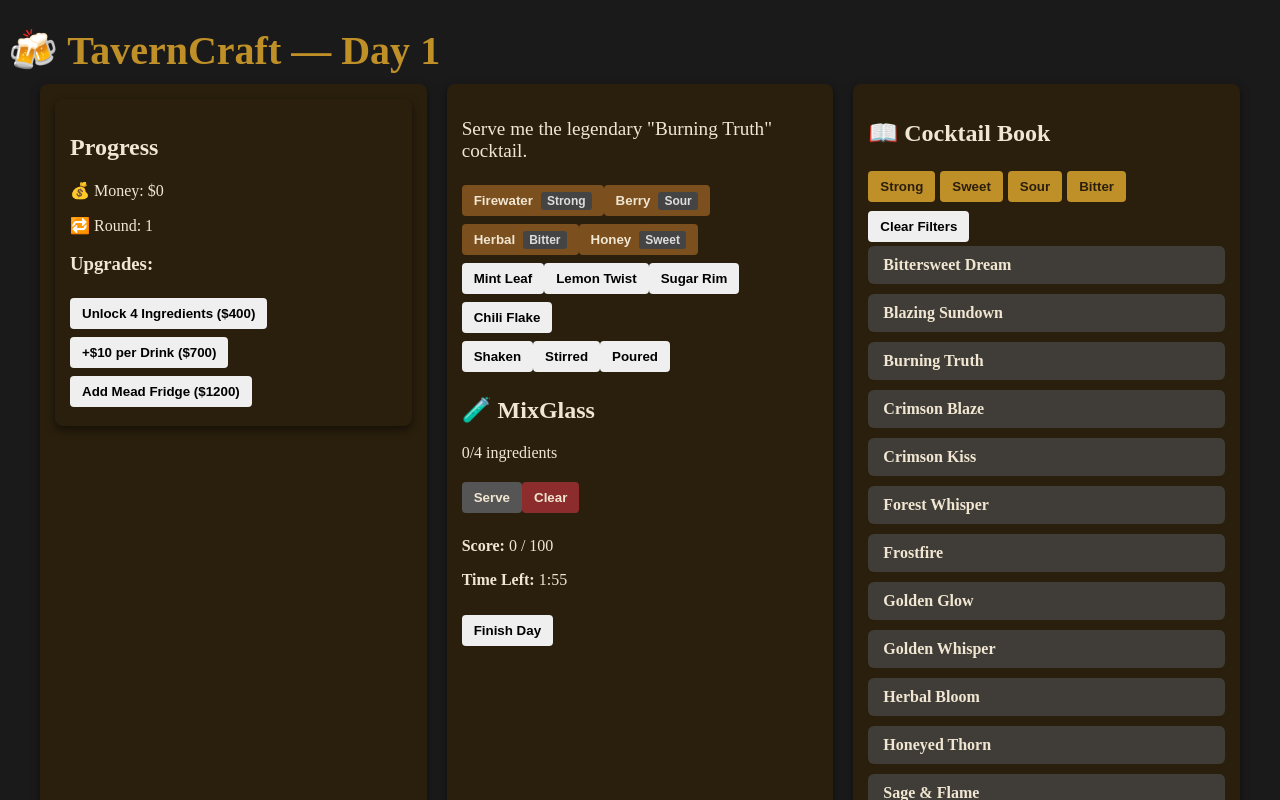
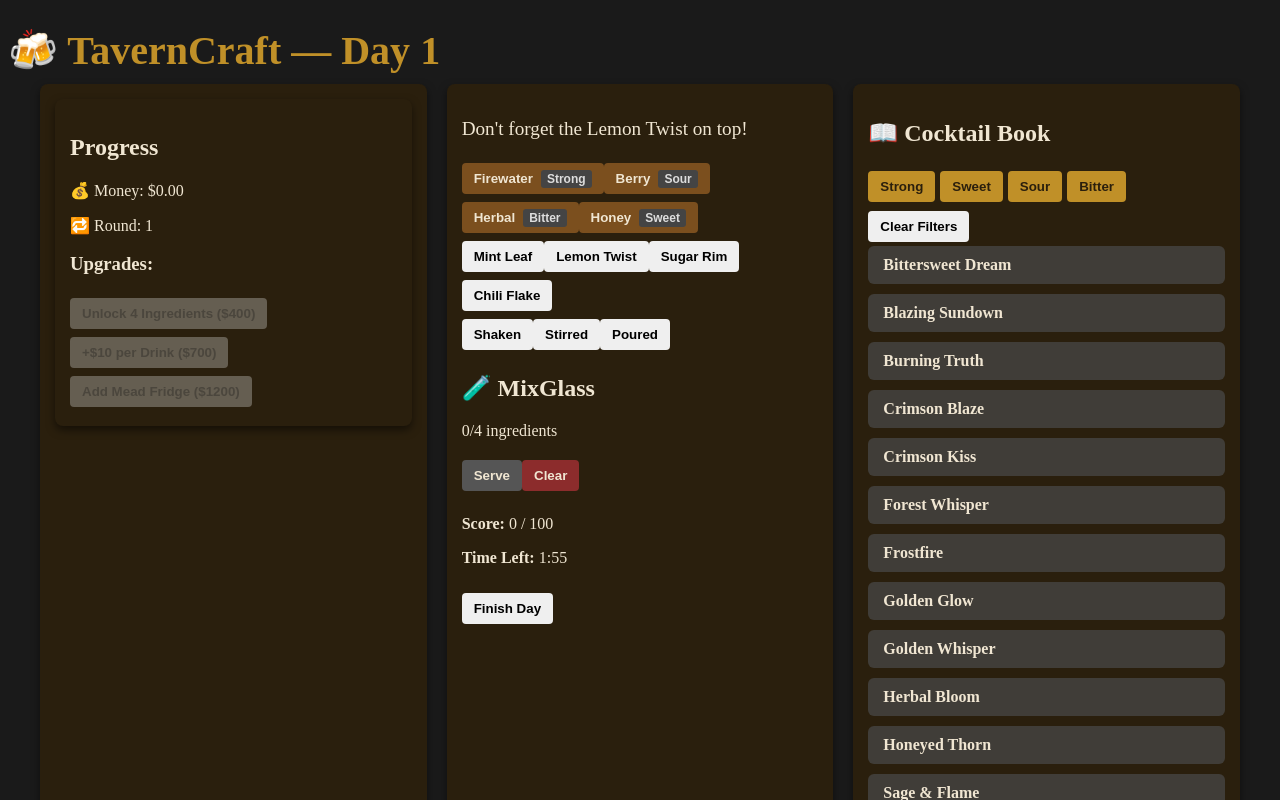
Before and after one commit to JenWillems/Tavern_test, a React (Vite) app: page / in a window 1280 px wide. Shown: the top 800 px of the page. Built offline with nearby package versions, Linux system fonts and the light colour scheme.

Commit message:
fixed buggs with money + added comments+ added working garnishes and serving

```diff
--- a/src/App.jsx
+++ b/src/App.jsx
@@ -27,6 +27,16 @@ export default function App() {
     const [garnish, setGarnish] = useState(null);
     const [prepMethod, setPrepMethod] = useState(null);
     const [mission, setMission] = useState(() => getRandomMission());
+
+    // Day/report state
+    const [day, setDay] = useState(1);
+    const [showReport, setShowReport] = useState(false);
+
+    // Move the useEffect after day state is initialized
+    useEffect(() => {
+        setMission(getRandomMission());
+    }, [day]);
+
     const [score, setScore] = useState(0);
     const [timeLeft, setTimeLeft] = useState(120);
     const [drinksServed, setDrinksServed] = useState(0);
@@ -35,19 +45,12 @@ export default function App() {
     const [selectedFilters, setSelectedFilters] = useState([]);
     const [selectedCocktail, setSelectedCocktail] = useState(null);
 
-    // Day/report state
-    const [day, setDay] = useState(1);
-    const [showReport, setShowReport] = useState(false);
-
     const progressRef = useRef();
 
     // 3) Handler to receive money updates from GameProgress
-    // You had this part wrongly in main body, so let's create a callback:
-    const handleMoneyChange = useCallback(() => {
-        const { moneyEarned, totalCost } = getScoreData(drinksServed);
-        setMoney((prevMoney) => prevMoney + moneyEarned - totalCost);
-    }, [drinksServed]);
-
+    const handleMoneyChange = useCallback((amount) => {
+        setMoney(prevMoney => prevMoney + amount);
+    }, []);
 
     // Timer effect: countdown unless report is showing
     useEffect(() => {
@@ -94,18 +97,18 @@ export default function App() {
 
     // Serve the drink
     const handleServe = useCallback(() => {
-        const pts = evaluateDrink(mixGlass, mission);
+        const pts = evaluateDrink(mixGlass, mission, garnish, prepMethod);
         if (pts > 0) {
             alert(`✅ Served! +${pts} gold.`);
             setScore((s) => s + pts);
             setDrinksServed((n) => n + 1);
-            progressRef.current?.earnMoney(pts);
+            progressRef.current?.changeMoney(pts);
         } else {
             alert(`❌ Drink didn't meet requirements. No gold awarded.`);
         }
         resetMix();
         setMission(getRandomMission());
-    }, [mixGlass, mission, resetMix]);
+    }, [mixGlass, mission, garnish, prepMethod, resetMix]);
 
     // Finish Day early
     const handleFinishDay = useCallback(() => {
@@ -113,20 +116,21 @@ export default function App() {
     }, []);
 
     // Next Day: hide report, reset bar, increment day
-    const handleNextDay = useCallback(() => {
+    const handleNextDay = useCallback((newBalance) => {
         setShowReport(false);
         setDay((d) => d + 1);
         setTimeLeft(120);
         resetMix();
         setMission(getRandomMission());
         setDrinksServed(0);
+        setMoney(typeof newBalance === 'number' ? newBalance : 0);
     }, [resetMix]);
 
     // Upgrades & fridge from sidebar
     const handleUpgrade = useCallback((type) => console.log('Upgrade:', type), []);
 
     const handleUseFridge = useCallback(() => {
-        progressRef.current?.earnMoney();
+        progressRef.current?.changeMoney();
         resetMix();
         setMission(getRandomMission());
     }, [resetMix]);
@@ -166,6 +170,7 @@ export default function App() {
                         onUpgrade={handleUpgrade}
                         onUseFridge={handleUseFridge}
                         onMoneyChange={handleMoneyChange}
+                        totalMoney={money}
                     />
                 </aside>
 
@@ -330,7 +335,12 @@ export default function App() {
             </div>
 
             {/* End-of-day report modal */}
-            {showReport && <FinanceReport day={day} drinksServed={drinksServed} onNextDay={handleNextDay} />}
+            {showReport && <FinanceReport
+                day={day}
+                drinksServed={drinksServed}
+                currentMoney={money}
+                onNextDay={handleNextDay}
+            />}
         </div>
     );
 }
--- a/src/GameLogic.js
+++ b/src/GameLogic.js
@@ -1,8 +1,11 @@
-// GameLogic.js
+// GameLogic.js - Core game mechanics and mission generation
 import { cocktailRecipes } from './CocktailData';
 
+// ============= Game Constants =============
+
 /**
- * List of available base ingredients with their flavor types
+ * Base ingredients available in the game
+ * Each has a name and associated flavor type
  */
 export const INGREDIENTS = [
     { name: 'Firewater', type: 'Strong' },
@@ -12,7 +15,8 @@ export const INGREDIENTS = [
 ];
 
 /**
- * List of optional garnishes
+ * Available garnishes for drink decoration
+ * Affects drink evaluation for certain missions
  */
 export const GARNISHES = [
     { name: 'Lemon Twist' },
@@ -22,14 +26,21 @@ export const GARNISHES = [
 ];
 
 /**
- * Core flavor categories
+ * Core flavor categories that define drink characteristics
  */
-export const TYPES = ['Sweet','Sour','Strong','Bitter'];
+export const TYPES = ['Sweet', 'Sour', 'Strong', 'Bitter'];
 
 /**
- * Helper: pick a random element from an array
- * @param {Array} arr
- * @returns random element or null
+ * Available drink preparation methods
+ */
+export const PREP_METHODS = ['Shaken', 'Stirred', 'Poured'];
+
+// ============= Helper Functions =============
+
+/**
+ * Pick a random element from an array
+ * @param {Array} arr - Source array
+ * @returns {*} Random element or null if array is empty
  */
 const randomItem = arr =>
     Array.isArray(arr) && arr.length
@@ -37,9 +48,9 @@ const randomItem = arr =>
         : null;
 
 /**
- * Helper: shuffle and take N types
- * @param {number} count
- * @returns {string[]} random subset of TYPES
+ * Get a random subset of flavor types
+ * @param {number} count - Number of types to return
+ * @returns {string[]} Array of randomly selected types
  */
 const getRandomTypes = count =>
     TYPES
@@ -48,117 +59,217 @@ const getRandomTypes = count =>
         .slice(0, count);
 
 /**
- * Helper: pick a random base ingredient
- * @returns ingredient object
+ * Get a random ingredient from available ingredients
+ * @returns {Object} Random ingredient object
  */
 const getRandomIngredient = () => randomItem(INGREDIENTS);
 
+// ============= Drink Evaluation =============
 
 /**
- * Evaluate a mixGlass against the given mission, returning points
- * @param {{name:string,type:string}[]} mixGlass
- * @param {Object} mission
- * @returns {number} score earned
+ * Evaluate a drink against the current mission requirements
+ * Returns points earned based on how well the drink matches the mission
+ *
+ * @param {Array} mixGlass - Array of ingredients in the current drink
+ * @param {Object} mission - Current mission requirements
+ * @param {string|null} garnish - Applied garnish, if any
+ * @param {string|null} prepMethod - Preparation method used
+ * @returns {number} Points earned for the drink
  */
-export function evaluateDrink(mixGlass, mission) {
+export function evaluateDrink(mixGlass, mission, garnish = null, prepMethod = null) {
     if (!mission) return 0;
 
+    // Helper function to check cocktail requirements
+    const checkCocktailMatch = (cocktail) => {
+        // Check ingredients
+        const ingNames = mixGlass.map(i => i.name).sort();
+        const target = [...cocktail.ingredients].sort();
+        const ingredientsMatch = ingNames.length === target.length &&
+            target.every((v, i) => v === ingNames[i]);
+
+        // Check garnish if specified
+        const garnishMatch = !cocktail.garnishes ||
+            (Array.isArray(cocktail.garnishes) &&
+            cocktail.garnishes.includes(garnish));
+
+        // Check preparation method if specified
+        const servingMatch = !cocktail.serving ||
+            cocktail.serving === prepMethod;
+
+        return ingredientsMatch && garnishMatch && servingMatch;
+    };
+
+    // Evaluate based on mission type
     switch (mission.missionType) {
-        case 'cocktail': {
-            // Compare sorted ingredient names for exact match
-            const ingNames = mixGlass.map(i => i.name).sort();
-            const target   = [...mission.targetCocktail.ingredients].sort();
-            return ingNames.length === target.length &&
-            target.every((v, i) => v === ingNames[i])
-                ? 30  // full points for exact recipe
-                : 0;
+        case 'cocktail':
+            return checkCocktailMatch(mission.targetCocktail) ? 30 : 0;
+
+        case 'flavor':
+            // Count ingredients of required type
+            const flavorCount = mixGlass.filter(i => i.type === mission.targetType).length;
+            return flavorCount >= mission.requiredCount ? 20 : 0;
+
+        case 'ingredient':
+            // Check for specific ingredient
+            return mixGlass.some(i => i.name === mission.targetIngredient.name) ? 20 : 0;
+
+        case 'preparation':
+            // Check preparation method
+            return prepMethod === mission.targetPrep ? 25 : 0;
+
+        case 'garnishOnly':
+            // Check garnish
+            return garnish === mission.targetGarnish ? 15 : 0;
+
+        case 'noType':
+            // Check no forbidden types are used
+            return !mixGlass.some(i => mission.forbiddenTypes.includes(i.type)) ? 25 : 0;
+
+        case 'exactCount':
+            // Check exact ingredient count
+            return mixGlass.length === mission.targetCount ? 20 : 0;
+
+        case 'mixedTypes': {
+            // Check for multiple flavor types with emphasis on primary type
+            const primaryCount = mixGlass.filter(i => i.type === mission.targetTypes[0]).length;
+            return primaryCount >= 2 ? mission.targetTypes.length * 10 : 0;
         }
-        case 'flavor': {
-            // Need at least 2 of the target flavor type
-            const cnt = mixGlass.filter(i => i.type === mission.targetType).length;
-            return cnt >= 2 ? 20 : 0;
-        }
-        case 'ingredient':
-            // Need at least one of the specified ingredient
-            return mixGlass.some(i => i.name === mission.targetIngredient.name)
-                ? 20
-                : 0;
-        case 'mixedTypes': {
-            // "Mostly" means at least 2 of the first type
-            const need = mission.targetTypes[0];
-            const cnt  = mixGlass.filter(i => i.type === need).length;
-            return cnt >= 2
-                ? mission.targetTypes.length * 10
-                : 0;
-        }
+
         default:
             return 0;
     }
 }
 
+// ============= Mission Generation =============
 
-// -- Mission generation logic --
+// Cache for last mission to prevent repetition
+let lastMissionText = null;
+
+// Mission text templates
+const missionPhrases = {
+    cocktail: [
+        name => `Serve me the legendary "${name}" cocktail.`,
+        name => `I've heard great things about the "${name}". Make me one!`,
+        name => `One "${name}" please, exactly as written.`,
+    ],
+    flavor: [
+        (type, count) => `Give me a ${type.toLowerCase()} drink with at least ${count} ${type.toLowerCase()} ingredients.`,
+        (type, count) => `I need something really ${type.toLowerCase()}. Use ${count}+ ${type.toLowerCase()} ingredients.`,
+        (type, count) => `Make it ${type.toLowerCase()}, very ${type.toLowerCase()}! (${count}+ ingredients)`,
+    ],
+    prep: [
+        method => `I want my drink ${method.toLowerCase()}, not stirred.`,
+        method => `Make sure to ${method.toLowerCase()} this one.`,
+        method => `${method} is the only way to prepare my drink.`,
+    ],
+    garnish: [
+        garnish => `Don't forget the ${garnish} on top!`,
+        garnish => `I specifically want a ${garnish} garnish.`,
+        garnish => `Make it pretty with a ${garnish}.`,
+    ],
+    noType: [
+        types => `I can't handle ${types.join(' or ')} drinks today.`,
+        types => `Please avoid anything ${types.join(' or ')}.`,
+        types => `Make me something without ${types.join(' or ')}.`,
+    ],
+    exactCount: [
+        count => `Make me something with exactly ${count} ingredient${count !== 1 ? 's' : ''}.`,
+        count => `I want precisely ${count} ingredient${count !== 1 ? 's' : ''} in my drink.`,
+        count => `Use exactly ${count} ingredient${count !== 1 ? 's' : ''}, no more, no less.`,
+    ],
+};
 
 /**
- * Variable to hold last mission text so we avoid repeats
- */
-let lastMissionText = null;
-
-/**
- * Phrase templates for each mission type
- */
-const cocktailPhrases   = [name => `Serve me the legendary "${name}" cocktail.`, /*…*/];
-const flavorPhrases     = [type => `Give me a bold ${type.toLowerCase()} taste.`, /*…*/];
-const ingredientPhrases = [name => `Include ${name} in my drink.`, /*…*/];
-
-/**
- * Generate a new random mission, never repeating the last text
- * @returns {Object} mission
+ * Generate a new random mission for the player
+ * Ensures no consecutive missions are the same
+ * @returns {Object} Mission object with requirements and text
  */
 export function getRandomMission() {
-    const missionTypes = ['cocktail', 'flavor', 'ingredient'];
+    const missionTypes = [
+        'cocktail', 'flavor', 'ingredient', 'mixedTypes',
+        'preparation', 'garnishOnly', 'noType', 'exactCount'
+    ];
+
     let mission = null;
 
     do {
         const chosenType = randomItem(missionTypes);
+        const phrase = (type) => randomItem(missionPhrases[type] || []);
 
-        if (chosenType === 'cocktail') {
-            // Pick a random recipe
+        switch (chosenType) {
+            case 'cocktail': {
                 const cocktail = randomItem(cocktailRecipes);
                 if (!cocktail) continue;
-            const phrase = randomItem(cocktailPhrases);
+
                 mission = {
                     missionType: 'cocktail',
-                text: phrase(cocktail.name),
+                    text: phrase('cocktail')(cocktail.name),
                     targetCocktail: cocktail,
-                // tags for filtering or analytics
                     tags: ['cocktail', ...(cocktail.tags || []).map(t => t.toLowerCase())],
                 };
+                break;
+            }
 
-        } else if (chosenType === 'flavor') {
-            // Single flavor-type mission
+            case 'flavor': {
                 const [flavor] = getRandomTypes(1);
+                const requiredCount = 1 + Math.floor(Math.random() * 3);
+
                 mission = {
                     missionType: 'flavor',
-                text: randomItem(flavorPhrases)(flavor),
+                    text: phrase('flavor')(flavor, requiredCount),
                     targetType: flavor,
+                    requiredCount,
                     tags: ['flavor', flavor.toLowerCase()],
                 };
-
-        } else if (chosenType === 'ingredient') {
-            // Single-ingredient mission
-            const ingredient = getRandomIngredient();
-            if (!ingredient) continue;
-            mission = {
-                missionType: 'ingredient',
-                text: randomItem(ingredientPhrases)(ingredient.name),
-                targetIngredient: ingredient,
-                tags: ['ingredient', ingredient.type.toLowerCase()],
-            };
+                break;
             }
 
-        // Fallback if none matched
-        if (!mission) {
+            case 'preparation': {
+                const targetPrep = randomItem(PREP_METHODS);
+                mission = {
+                    missionType: 'preparation',
+                    text: phrase('prep')(targetPrep),
+                    targetPrep,
+                    tags: ['preparation'],
+                };
+                break;
+            }
+
+            case 'garnishOnly': {
+                const targetGarnish = randomItem(GARNISHES).name;
+                mission = {
+                    missionType: 'garnishOnly',
+                    text: phrase('garnish')(targetGarnish),
+                    targetGarnish,
+                    tags: ['garnish'],
+                };
+                break;
+            }
+
+            case 'noType': {
+                const forbiddenTypes = getRandomTypes(1 + Math.floor(Math.random() * 2));
+                mission = {
+                    missionType: 'noType',
+                    text: phrase('noType')(forbiddenTypes),
+                    forbiddenTypes,
+                    tags: ['restriction'],
+                };
+                break;
+            }
+
+            case 'exactCount': {
+                const targetCount = 1 + Math.floor(Math.random() * 4);
+                mission = {
+                    missionType: 'exactCount',
+                    text: phrase('exactCount')(targetCount),
+                    targetCount,
+                    tags: ['count'],
+                };
+                break;
+            }
+
+            default: {
+                // Fallback to mixed types mission
                 const count = 2 + Math.floor(Math.random() * (TYPES.length - 2));
                 const types = getRandomTypes(count);
                 mission = {
@@ -168,20 +279,58 @@ export function getRandomMission() {
                     tags: ['mixedTypes', ...types.map(t => t.toLowerCase())],
                 };
             }
+        }
+    } while (mission?.text === lastMissionText);
 
-    } while (mission.text === lastMissionText);
-
-    // Save to avoid immediate repetition
-    lastMissionText = mission.text;
+    lastMissionText = mission?.text;
     return mission;
 }
 
+// ============= Financial Calculations =============
 
 /**
- * Filter a list of missions by a given tag
- * @param {Object[]} missions
- * @param {string} tag
- * @returns {Object[]} filtered
+ * Calculate financial results for the day
+ * Includes earnings, expenses, and new balance
+ *
+ * @param {number} drinksServed - Number of drinks served
+ * @param {number} currentMoney - Current money before calculations
+ * @returns {Object} Financial summary for the day
+ */
+export function getScoreData(drinksServed = 0, currentMoney = 0) {
+    // Base revenue calculations
+    const basePrice = 20;
+    const moneyEarned = drinksServed * basePrice;
+
+    // Fixed daily expenses
+    const rentCost = 60;
+    const foodCost = 8;
+
+    // Variable expenses (scales with drinks served)
+    const boozeCost = Math.max(12, Math.floor(drinksServed * 5));
+
+    // Calculate totals
+    const totalCost = rentCost + boozeCost + foodCost;
+    const net = moneyEarned - totalCost;
+    const newBalance = currentMoney + net;
+
+    return {
+        moneyEarned,
+        boozeCost,
+        rentCost,
+        foodCost,
+        totalCost,
+        net,
+        newBalance
+    };
+}
+
+/**
+ * Filter missions by tag
+ * Used for mission selection and tracking
+ *
+ * @param {Array} missions - List of missions to filter
+ * @param {string} tag - Tag to filter by
+ * @returns {Array} Filtered mission list
  */
 export function filterMissionsByTag(missions, tag) {
     if (!tag) return missions;
@@ -190,29 +339,3 @@ export function filterMissionsByTag(missions, tag) {
         m => m.tags?.some(t => t.toLowerCase() === lowerTag)
     );
 }
-
-
-/**
- * Compute daily financial summary based on drinks served
- * @param {number} drinksServed
- * @returns {{moneyEarned:number,boozeCost:number,rentCost:number,foodCost:number,totalCost:number,net:number}}
- */
-export function getScoreData(drinksServed = 0) {
-    const basePrice  = 20;                // revenue per drink
-    const moneyEarned = drinksServed * basePrice;
-
-    // Example costs
-    const boozeCost  = 12 + Math.floor(Math.random() * 30);
-    const rentCost   = 60;
-    const foodCost   = 8;
-    const totalCost  = rentCost + boozeCost + foodCost;
-
-    return {
-        moneyEarned,
-        boozeCost,
-        rentCost,
-        foodCost,
-        totalCost,
-        net: moneyEarned - totalCost,
-    };
-}
--- a/src/GameProgress.jsx
+++ b/src/GameProgress.jsx
@@ -31,16 +31,10 @@ const showUpgradeAlerts = (unlocked, type) => {
     window.alert(`ℹ️ ${upgradeInfo[type]}`);
 };
 
-const GameProgress = forwardRef(({ onUpgrade, onUseFridge, onMoneyChange }, ref) => {
-    const [money, setMoney] = useState(0);
+const GameProgress = forwardRef(({ onUpgrade, onUseFridge, onMoneyChange, totalMoney }, ref) => {
     const [round, setRound] = useState(1);
     const [upgrades, setUpgrades] = useState(defaultUpgrades);
     const [meadCooldown, setMeadCooldown] = useState(0);
-
-    // Whenever `money` changes, notify parent
-    useEffect(() => {
-        onMoneyChange?.(money);
-    }, [money, onMoneyChange]);
 
     useImperativeHandle(
         ref,
@@ -48,19 +42,19 @@ const GameProgress = forwardRef(({ onUpgrade, onUseFridge, onMoneyChange }, ref)
             // Now you can pass a positive or negative number to add or subtract money
             changeMoney(amount = 20) {
                 const bonus = upgrades.higherEarnings ? 10 : 0;
-                setMoney(m => m + amount + (amount > 0 ? bonus : 0)); // add bonus only on positive
+                onMoneyChange?.(amount + (amount > 0 ? bonus : 0)); // Notify parent to update money
                 setRound(r => r + 1);
                 if (meadCooldown > 0) setMeadCooldown(c => c - 1);
             }
         }),
-        [upgrades.higherEarnings, meadCooldown]
+        [upgrades.higherEarnings, meadCooldown, onMoneyChange]
     );
 
     const purchaseUpgrade = useCallback(
         (type) => {
-            if (money < upgradeCosts[type] || upgrades[type]) return;
+            if (totalMoney < upgradeCosts[type] || upgrades[type]) return;
 
-            setMoney((m) => m - upgradeCosts[type]);
+            onMoneyChange?.(-upgradeCosts[type]); // Subtract upgrade cost
             setUpgrades((prev) => {
                 const updated = { ...prev, [type]: true };
                 const unlocked = Object.entries(updated)
@@ -73,7 +67,7 @@ const GameProgress = forwardRef(({ onUpgrade, onUseFridge, onMoneyChange }, ref)
 
             onUpgrade?.(type);
         },
-        [money, upgrades, onUpgrade]
+        [totalMoney, upgrades, onUpgrade, onMoneyChange]
     );
 
     const handleUseMeadFridge = useCallback(() => {
@@ -86,7 +80,7 @@ const GameProgress = forwardRef(({ onUpgrade, onUseFridge, onMoneyChange }, ref)
     return (
         <div className="panel sidebar">
             <h2>Progress</h2>
-            <p>💰 Money: ${money}</p>
+            <p>💰 Money: ${totalMoney.toFixed(2)}</p>
             <p>🔁 Round: {round}</p>
 
             {upgrades.meadFridge && (
@@ -109,7 +103,7 @@ const GameProgress = forwardRef(({ onUpgrade, onUseFridge, onMoneyChange }, ref)
                     {idx > 0 && <br />}
                     <button
                         onClick={() => purchaseUpgrade(type)}
-                        disabled={upgrades[type]}
+                        disabled={upgrades[type] || totalMoney < upgradeCosts[type]}
                         className="button"
                     >
                         {upgradeLabels[type](upgradeCosts[type])}
```
Also changed, not shown: src/FinanceReport.jsx (+19 -7 lines), src/GameOverScreen.jsx (+49 -11 lines). Lines whose indentation alone changed are shown as unchanged.
